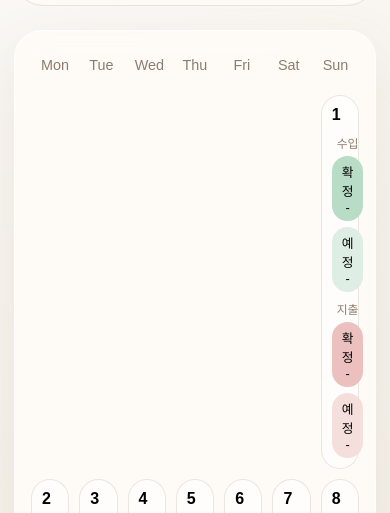
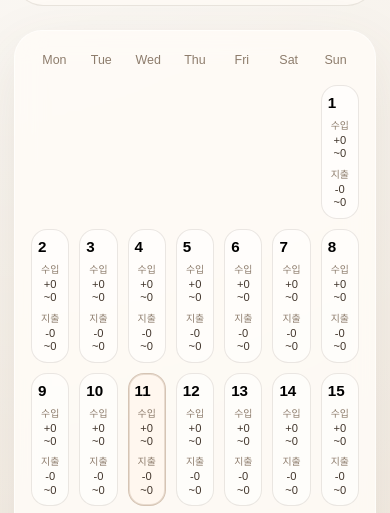
Before and after one commit to Noksando/moneyflow, a website: page index.html in a window 390 px wide. Shown: the part 282-795 px from the top of the page. Drawn offline with Linux system fonts and the light colour scheme; no server answers.

Commit message:
Compact mobile calendar cells

```diff
--- a/app.js
+++ b/app.js
@@ -288,6 +288,17 @@ function createTotalRow(label, kind, realized, planned) {
   rowLabel.className = "row-label";
   rowLabel.textContent = label;
 
+  if (isCompactCalendar()) {
+    const compactValues = document.createElement("div");
+    compactValues.className = "compact-values";
+    compactValues.textContent = [
+      formatCompactAmount(realized, kind === "income" ? "+" : "-"),
+      formatCompactPlanned(planned, kind === "income" ? "+" : "-"),
+    ].join(" ");
+    row.append(rowLabel, compactValues);
+    return row;
+  }
+
   const chips = document.createElement("div");
   chips.className = "chips";
   chips.append(
@@ -306,6 +317,18 @@ function createChip(kind, tone, amount, prefix) {
     ? `${tone === "strong" ? "확정" : "예정"} ${prefix}${formatMoney(amount)}`
     : `${tone === "strong" ? "확정" : "예정"} -`;
   return chip;
+}
+
+function formatCompactAmount(amount, prefix) {
+  return amount > 0 ? `${prefix}${formatMoney(amount)}` : `${prefix}0`;
+}
+
+function formatCompactPlanned(amount, prefix) {
+  return amount > 0 ? `~${prefix}${formatMoney(amount)}` : "~0";
+}
+
+function isCompactCalendar() {
+  return window.matchMedia("(max-width: 720px)").matches;
 }
 
 function renderSummary() {
--- a/styles.css
+++ b/styles.css
@@ -258,6 +258,12 @@ h1 {
   font-size: 0.8rem;
 }
 
+.compact-values {
+  font-size: 0.7rem;
+  line-height: 1.2;
+  color: var(--text);
+}
+
 .chip.income.strong {
   background: var(--income-strong);
 }
@@ -495,12 +501,48 @@ select:focus {
   }
 
   .day-card {
-    min-height: 116px;
-    padding: 10px;
+    min-height: 76px;
+    padding: 8px 6px;
+    gap: 6px;
+    border-radius: 16px;
   }
 
   .field-row,
   .summary-grid {
     grid-template-columns: 1fr;
   }
+
+  .weekday {
+    padding: 6px 2px;
+    font-size: 0.78rem;
+  }
+
+  .day-number {
+    font-size: 0.95rem;
+  }
+
+  .mini-note {
+    display: none;
+  }
+
+  .totals {
+    gap: 5px;
+  }
+
+  .total-row {
+    gap: 2px;
+  }
+
+  .row-label {
+    font-size: 0.62rem;
+  }
+
+  .chips {
+    gap: 4px;
+  }
+
+  .chip {
+    padding: 3px 6px;
+    font-size: 0.64rem;
+  }
 }
```
